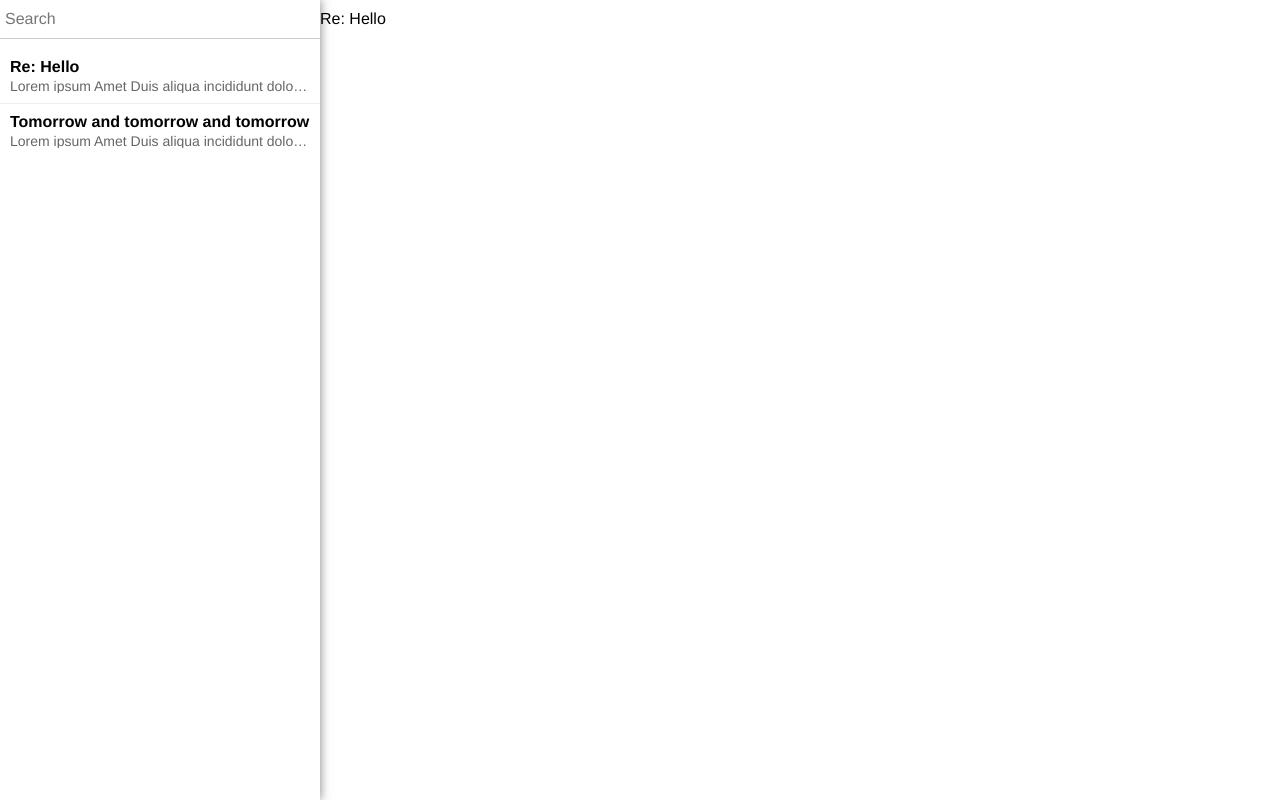
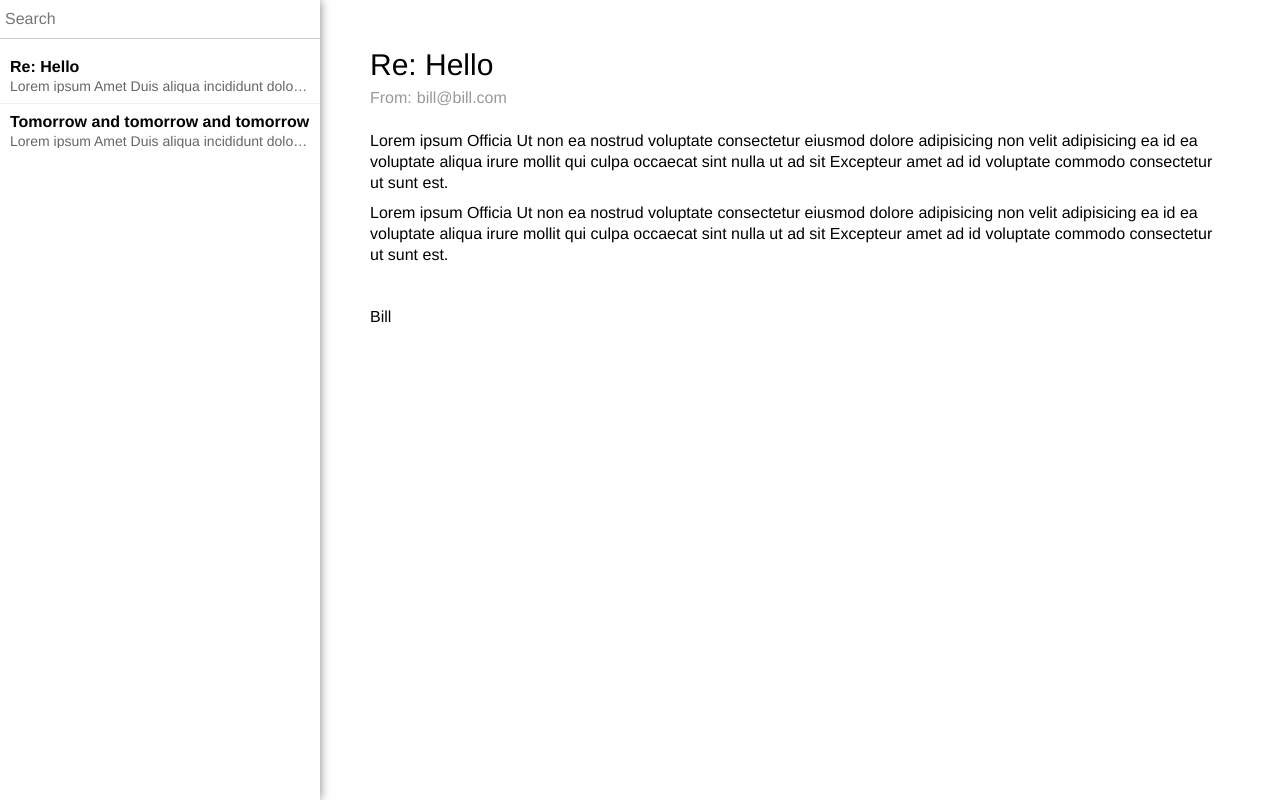
Before and after one commit to banderso-n/JS.MVC, a plain HTML site: page index.html in a window 1280 px wide. Drawn offline with Linux system fonts and the light colour scheme.

Commit message:
Marking up the main panel and put in stub content.

```diff
--- a/index.html
+++ b/index.html
@@ -53,7 +53,28 @@
         </div>
     </div>
     <div class="table-cell">
-        <h1>Re: Hello</h1>
+        <div class="table-positioner">
+            <div class="table-scrollable">
+                <div class="main">
+                    <div class="vr_2x">
+                        <h1 class="txt_xxl mix-txt_light">Re: Hello</h1>
+                    </div>
+                    <div class="vr_5x">
+                        <dl class="dList mix-txt_grey10of16">
+                            <dt class="dList-term">From:</dt>
+                            <dd class="dList-definition">bill@bill.com</dd>
+                        </dl>
+                    </div>
+                    <div class="copy mix-txt_vr_l">
+                        <p>Lorem ipsum Officia Ut non ea nostrud voluptate consectetur eiusmod dolore adipisicing non velit adipisicing ea id ea voluptate aliqua irure mollit qui culpa occaecat sint nulla ut ad sit Excepteur amet ad id voluptate commodo consectetur ut sunt est.</p>
+                        <p>Lorem ipsum Officia Ut non ea nostrud voluptate consectetur eiusmod dolore adipisicing non velit adipisicing ea id ea voluptate aliqua irure mollit qui culpa occaecat sint nulla ut ad sit Excepteur amet ad id voluptate commodo consectetur ut sunt est.</p>
+                        <br/>
+                        <br/>
+                        Bill
+                    </div>
+                </div>
+            </div>
+        </div>
     </div>
 </div>
 
--- a/styles/screen.css
+++ b/styles/screen.css
@@ -14,6 +14,19 @@ body {
 
 body {
     font-family: "Helvetica Neue", Helvetica, Arial, sans-serif;
+}
+
+
+/**
+ * Landmarks
+ * ===
+ */
+
+/**
+ * Main (.main)
+ */
+.main {
+    padding: 50px;
 }
 
 
@@ -42,6 +55,7 @@ body {
 
 .table-cell {
     display: table-cell;
+    vertical-align: top;
 }
 
 .table-cell_shadowed {
@@ -80,6 +94,9 @@ body {
  */
 .vr_1x { margin-bottom: 5px; }
 .vr_2x { margin-bottom: 10px; }
+.vr_3x { margin-bottom: 15px; }
+.vr_4x { margin-bottom: 20px; }
+.vr_5x { margin-bottom: 25px; }
 
 
 /**
@@ -94,6 +111,36 @@ body {
 
 .vList_lined > * + * {
     border-top: 1px solid #eeeeee;
+}
+
+
+/**
+ * Definition List (.dList)
+ * ---
+ */
+.dList {
+}
+
+.dList-term {
+    float: left;
+    margin-right: 5px;
+}
+
+.dList-definition {
+    overflow: hidden;
+}
+
+
+/**
+ * Copy (.copy)
+ * ---
+ */
+.copy > p {
+    margin-top: 10px;
+}
+
+.copy > p:first-child {
+    margin-top: 0;
 }
 
 
@@ -165,11 +212,19 @@ body {
 .txt_xs { font-size: 12px; }
 .txt_s { font-size: 14px; }
 .txt_m { font-size: 16px; }
-.txt_l { font-size: 18px; }
-.txt_lg { font-size: 22px; }
+.txt_l { font-size: 20px; }
+.txt_xl { font-size: 24px; }
+.txt_xxl { font-size: 30px; }
 
+.mix-txt_light {font-weight: 300; }
 .mix-txt_bold { font-weight: bold; }
 .mix-txt_italic { font-weight: bold; }
+
+.mix-txt_grey8of16 { color: #777777; }
+.mix-txt_grey10of16 { color: #999999; }
+.mix-txt_grey12of16 { color: #bbbbbb; }
+
+.mix-txt_vr_l { line-height: 1.3; }
 
 
 /**
```
